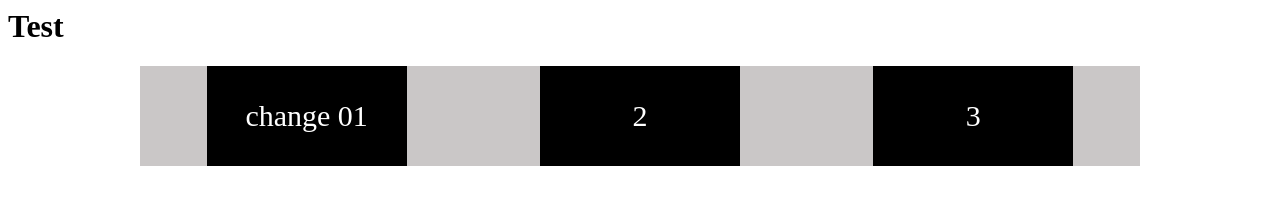
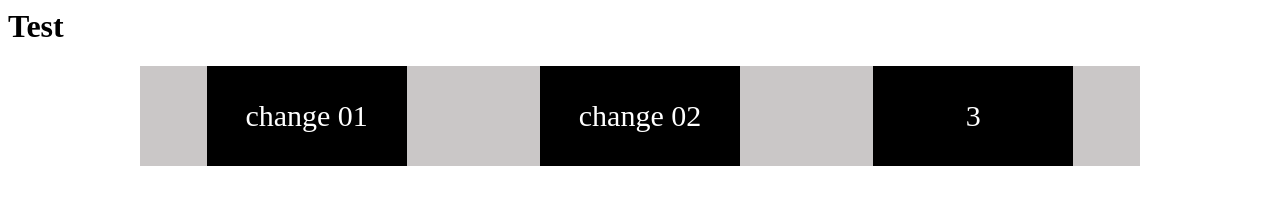
Before and after one commit to KrishnanunniM/test, a plain HTML site: page index.html in a window 1280 px wide. Drawn offline with Linux system fonts and the light colour scheme.

Commit message:
about sec 02

```diff
--- a/index.html
+++ b/index.html
@@ -12,7 +12,7 @@
 <div class="main">
 	<div class="row">
 		<div class="col">change 01</div>
-		<div class="col">2</div>
+		<div class="col">change 02</div>
 		<div class="col">3</div>
 	</div>
 </div>
```
